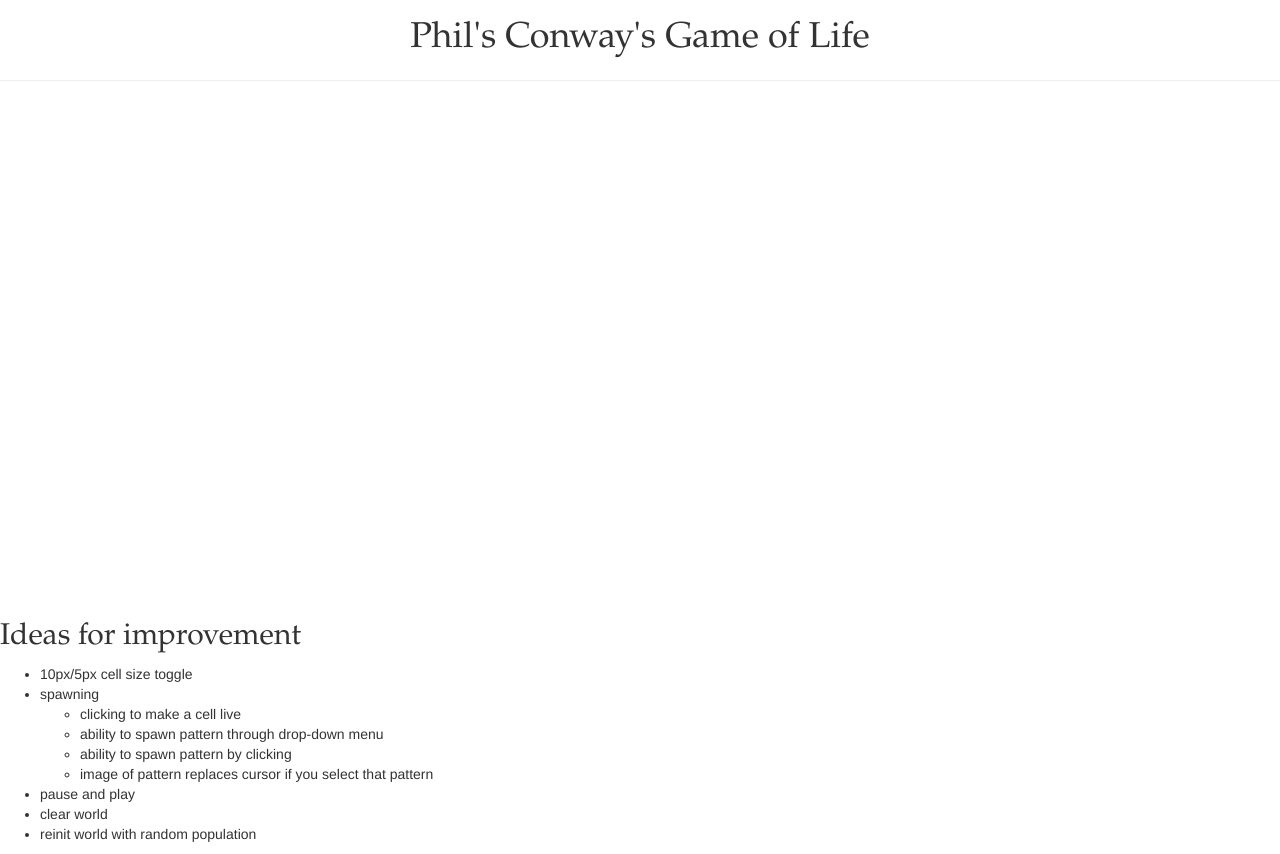
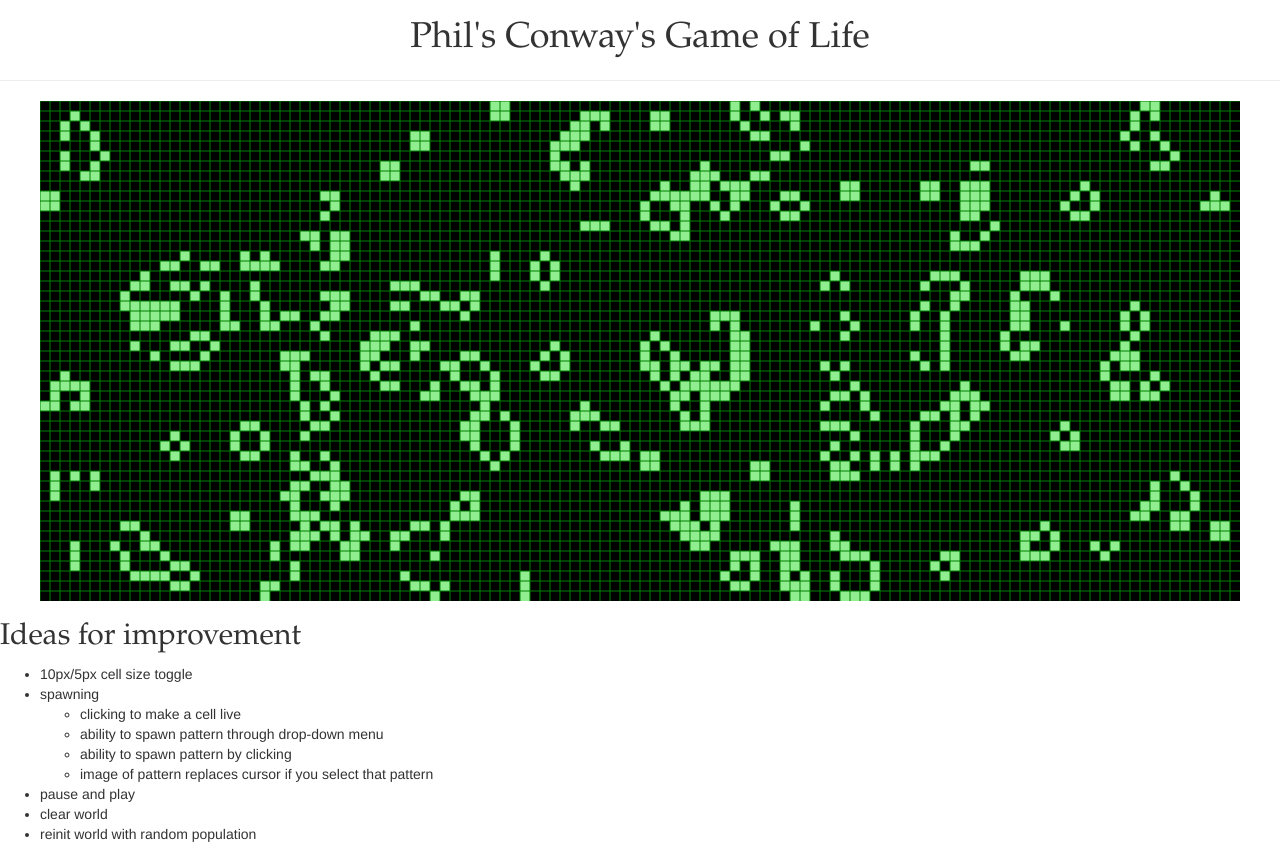
Before and after one commit to Philc90/Philc90.github.io, a plain HTML site: page game-of-life.html in a window 1280 px wide. Drawn offline with nearby package versions, Linux system fonts and the light colour scheme; files that its build step writes are made by us from their sources.

Commit message:
changed filepaths

```diff
--- a/game-of-life.html
+++ b/game-of-life.html
@@ -36,6 +36,6 @@
         <li>reinit world with random population</li>
     </ul>
 
-    <script src="/static/js/gameOfLife.js"></script>
+    <script src="/js/gameOfLife.js"></script>
 </body>
 </html>
```
Also changed, not shown: index.html (+1 -1 lines).
